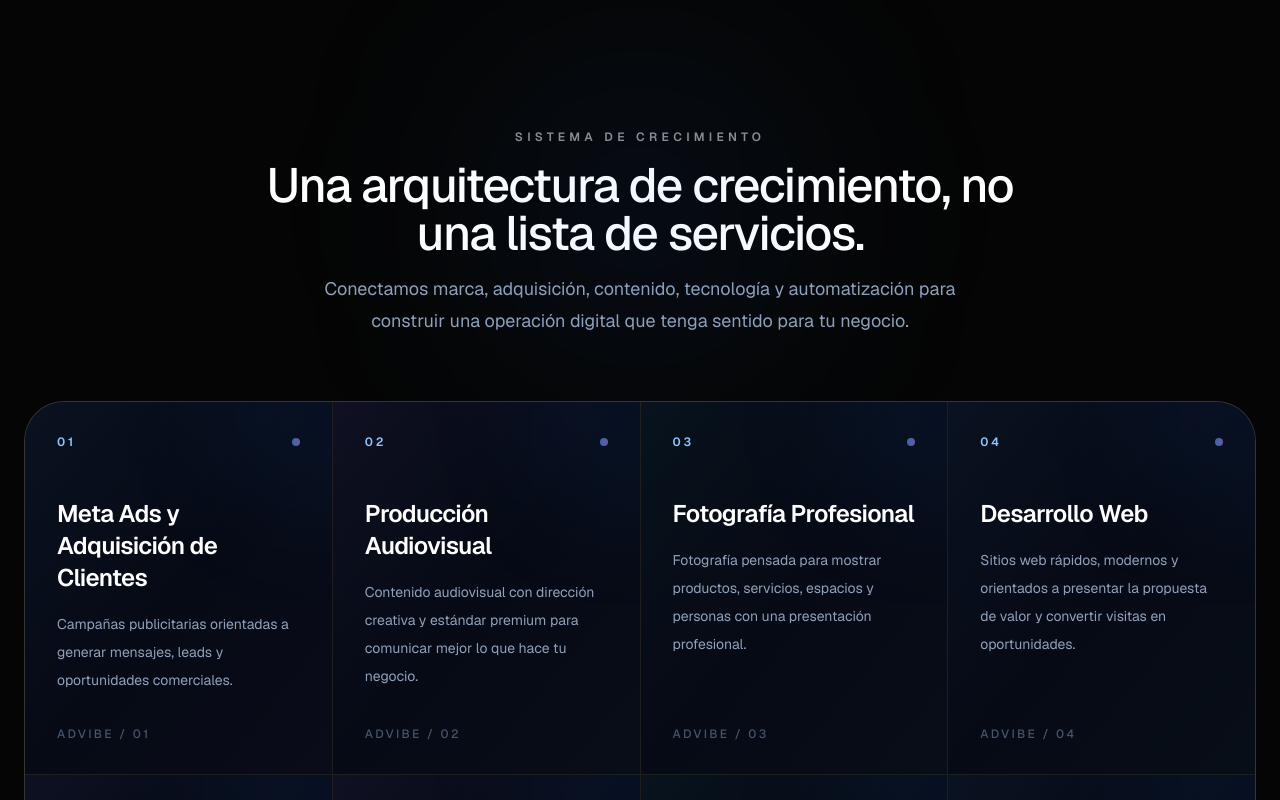
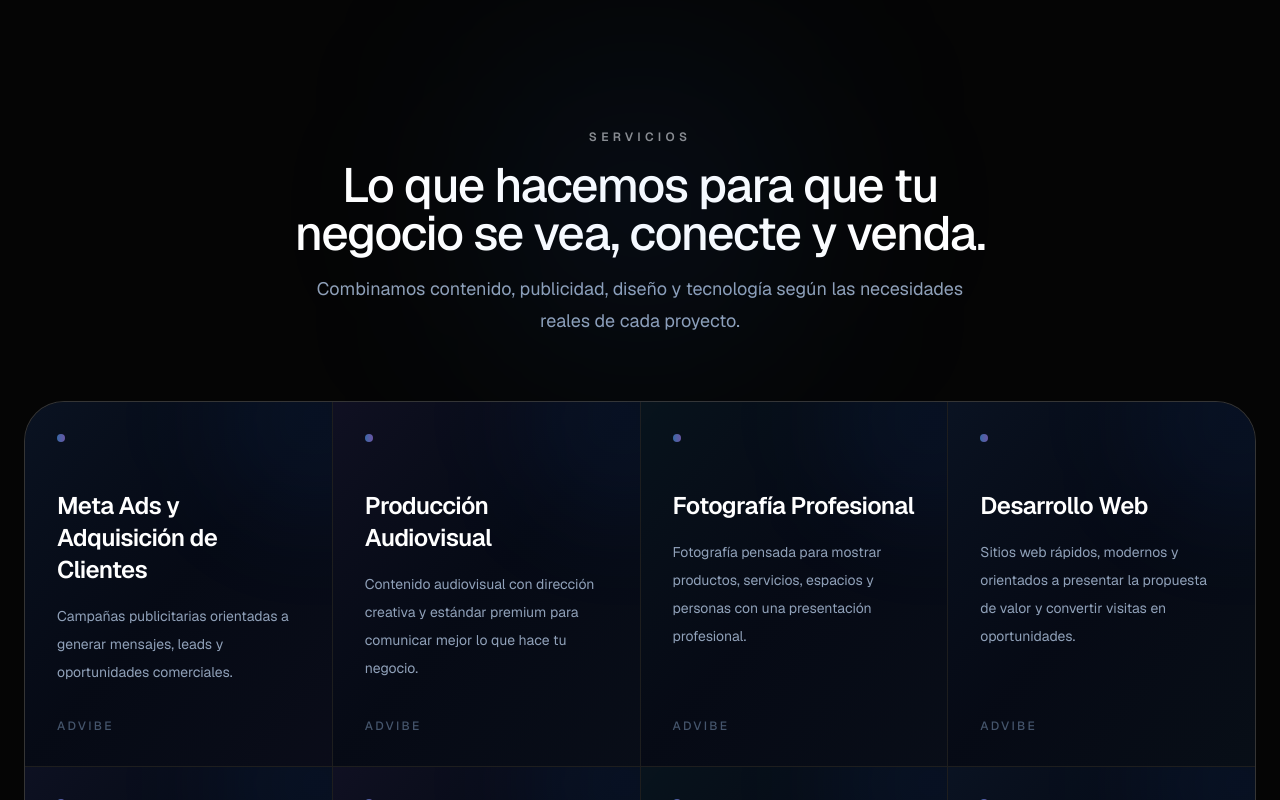
Before and after one commit to pablowebster94-sudo/advibe, a Next.js app: page / in a window 1280 px wide. Shown: the part 1500-2300 px from the top of the page. Built offline with nearby package versions, Linux system fonts and the light colour scheme.

Commit message:
design: remove numeric service labels from cards

```diff
--- a/components/Services.tsx
+++ b/components/Services.tsx
@@ -10,9 +10,9 @@ export default function Services() {
       <div className="pointer-events-none absolute left-1/2 top-24 h-72 w-72 -translate-x-1/2 rounded-full bg-blue-500/10 blur-[120px]" />
       <div className="mx-auto max-w-7xl px-6">
         <SectionHeading
-          eyebrow="Sistema de crecimiento"
-          title="Una arquitectura de crecimiento, no una lista de servicios."
-          description="Conectamos marca, adquisición, contenido, tecnología y automatización para construir una operación digital que tenga sentido para tu negocio."
+          eyebrow="Servicios"
+          title="Lo que hacemos para que tu negocio se vea, conecte y venda."
+          description="Combinamos contenido, publicidad, diseño y tecnología según las necesidades reales de cada proyecto."
         />
 
         <div className="mt-16 grid gap-px overflow-hidden rounded-[2.5rem] border border-white/10 bg-white/10 md:grid-cols-2 xl:grid-cols-4">
@@ -30,13 +30,10 @@ export default function Services() {
               <div className="absolute -right-16 -top-16 h-40 w-40 rounded-full bg-blue-500/10 blur-3xl transition-transform duration-700 group-hover:scale-150" />
 
               <div className="relative flex h-full flex-col">
-                <div className="flex items-center justify-between">
-                  <span className="text-xs font-semibold tracking-[0.24em] text-blue-300">{service.icon}</span>
-                  <span className="h-2 w-2 rounded-full bg-gradient-to-r from-blue-400 to-violet-400 opacity-60 transition duration-500 group-hover:scale-150 group-hover:opacity-100" />
-                </div>
+                <div className="h-2 w-2 rounded-full bg-gradient-to-r from-blue-400 to-violet-400 opacity-60 transition duration-500 group-hover:scale-150 group-hover:opacity-100" />
                 <h3 className="mt-12 max-w-xs text-xl font-semibold tracking-tight text-white sm:text-2xl">{service.title}</h3>
                 <p className="mt-4 max-w-sm text-sm leading-7 text-slate-400">{service.description}</p>
-                <div className="mt-auto pt-8 text-xs font-medium uppercase tracking-[0.2em] text-slate-600 transition-colors group-hover:text-blue-300/80">AdVibe / {String(index + 1).padStart(2, "0")}</div>
+                <div className="mt-auto pt-8 text-xs font-medium uppercase tracking-[0.2em] text-slate-600 transition-colors group-hover:text-blue-300/80">AdVibe</div>
               </div>
             </motion.article>
           ))}
```
